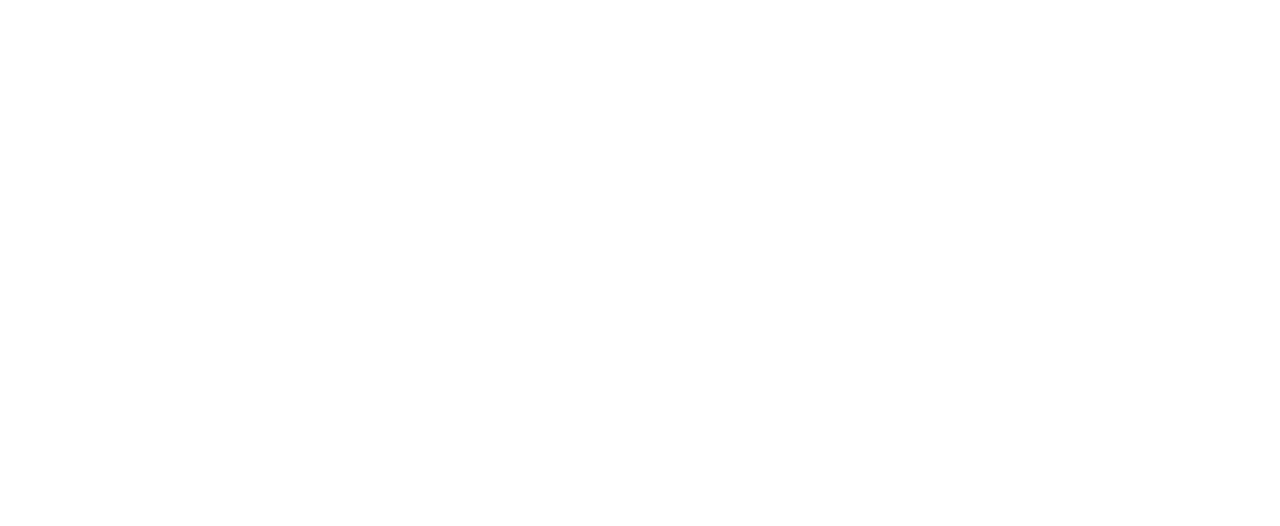
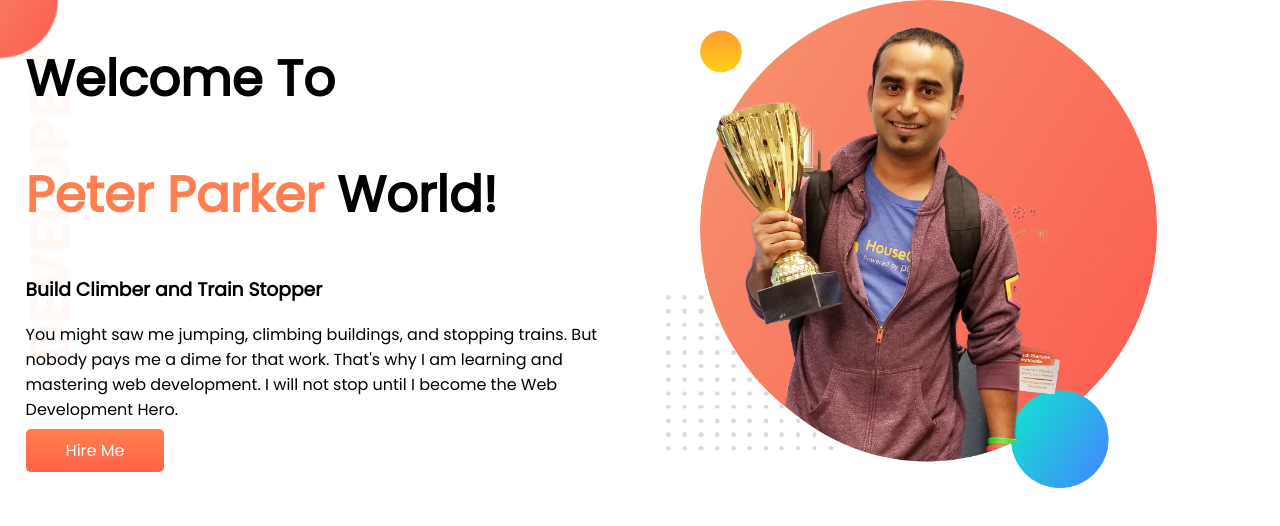
Before and after one commit to AkilaRahman01/developer-portfolio, a plain HTML site: page index.html in a window 1280 px wide. Drawn offline with Linux system fonts and the light colour scheme.

Commit message:
top banner added

```diff
--- a/index.html
+++ b/index.html
@@ -1,13 +1,34 @@
 <!DOCTYPE html>
 <html lang="en">
+
 <head>
     <meta charset="UTF-8">
     <meta http-equiv="X-UA-Compatible" content="IE=edge">
     <meta name="viewport" content="width=device-width, initial-scale=1.0">
     <title>Jhankar Portfolios</title>
+    <link rel="preconnect" href="https://fonts.googleapis.com">
+    <link rel="preconnect" href="https://fonts.gstatic.com" crossorigin>
+    <link href="https://fonts.googleapis.com/css2?family=Poppins:ital@0;1&display=swap" rel="stylesheet">
     <link rel="stylesheet" href="style.css">
 </head>
+
 <body>
+    <section class="top-banner">
+        <div class="half-width">
+            <h1>Welcome To</h1>
+            <h1><span class="o-color">Peter Parker</span> World!</h1>
+            <h3>Build Climber and Train Stopper</h3>
+            <p>You might saw me jumping, climbing buildings, and stopping trains. But nobody pays me a dime for that
+                work. That's why I am learning and mastering web development. I will not stop until I become the Web
+                Development Hero.</p>
+            <a class="link-button" target="_blank" href="https://www.linkedin.com/signup">Hire Me</a>
+        </div>
+        <div class="half-width">
+            <img src="images/jhankar.png" alt="">
+        </div>
+    </section>
+
 
 </body>
+
 </html>
--- a/style.css
+++ b/style.css
@@ -0,0 +1,34 @@
+body{
+    font-family: 'Poppins', sans-serif;
+    margin: 0;
+}
+h1{
+    font-size: 50px;
+}
+.o-color{
+    color: coral;
+}
+section{
+    display: flex;
+
+}
+.top-banner{
+    background-image: url(images/top-banner.png);
+    background-repeat: no-repeat;
+    overflow:  hidden;
+}
+.half-width{
+    width:50%;
+    padding-left: 2%;
+}
+.half-width img{
+    width: 80%;
+}
+.link-button{
+    text-decoration: none;
+    background-image: linear-gradient(coral , tomato);
+    padding: 10px 40px;
+    border-radius: 5px;
+    color: white;
+    font-weight: 400;
+}
```
Also changed, not shown: images/dream-bg.png (added), images/exp-bg.png (added), images/jhankar.png (added), images/jhankar2.png (added), images/my-bg.png (added), images/my-bg2.png (added), images/top-banner.png (added), 7 other files.
